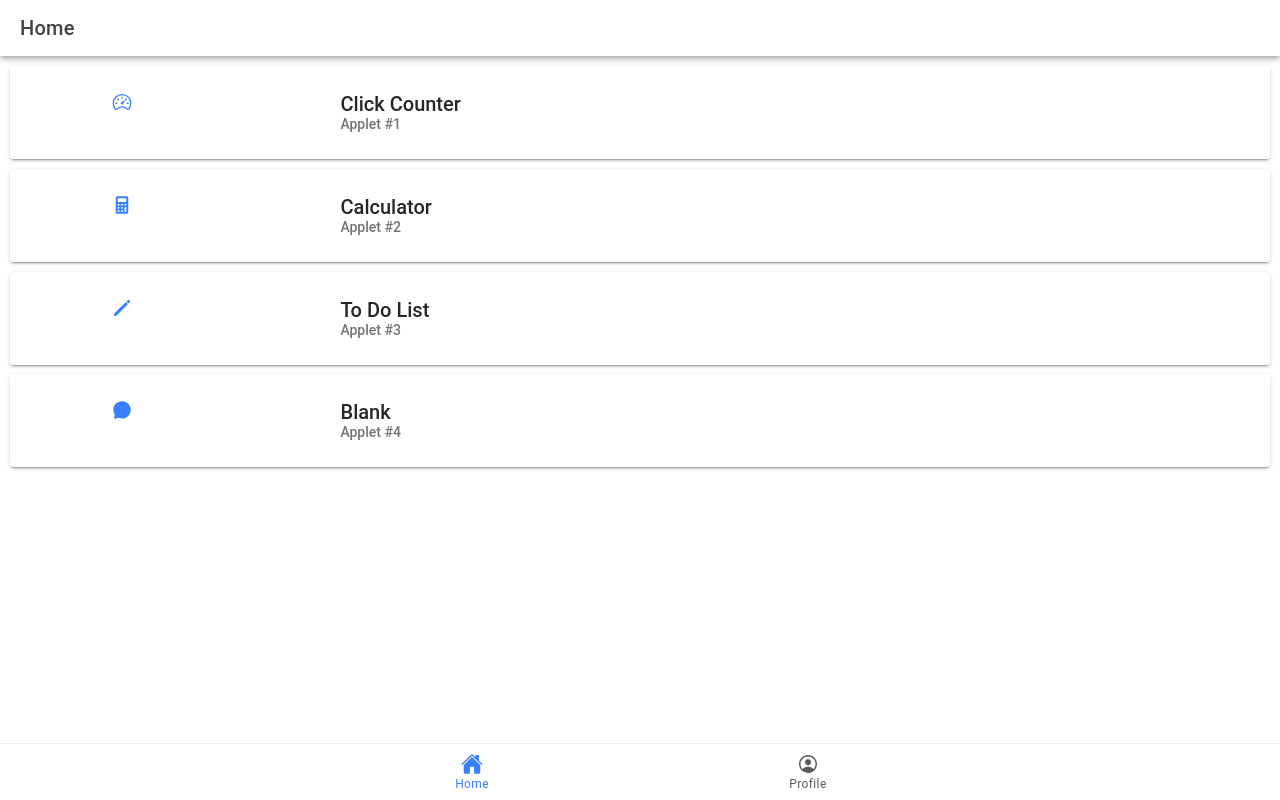
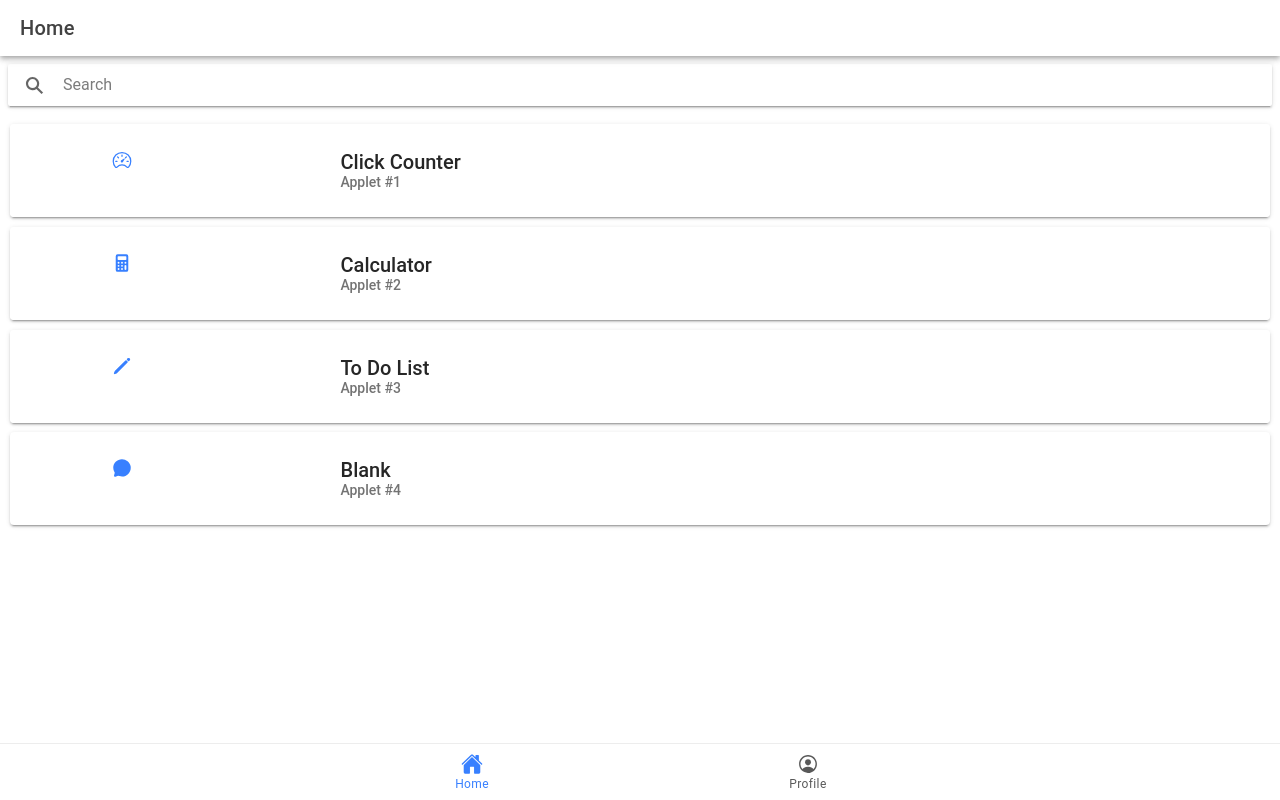
Before and after one commit to JOYPURZ/ion-t-purol, a React (Vite) app: page /home in a window 1280 px wide. Built offline with nearby package versions, Linux system fonts and the light colour scheme.

Commit message:
adding dynamic search input field

```diff
--- a/src/pages/home.tsx
+++ b/src/pages/home.tsx
@@ -82,7 +82,10 @@ const cardData = [
           </IonHeader>
         {/*Dynamic Search*/}
         <>
-
+          <IonSearchbar
+            value={searchTerm}
+            onIonInput={(e) => setSearchTerm(e.target.value ?? '')}
+          />
 
           {cardData
             .filter((card) => card.title.toLowerCase().includes(searchTerm.toLowerCase()))
```
